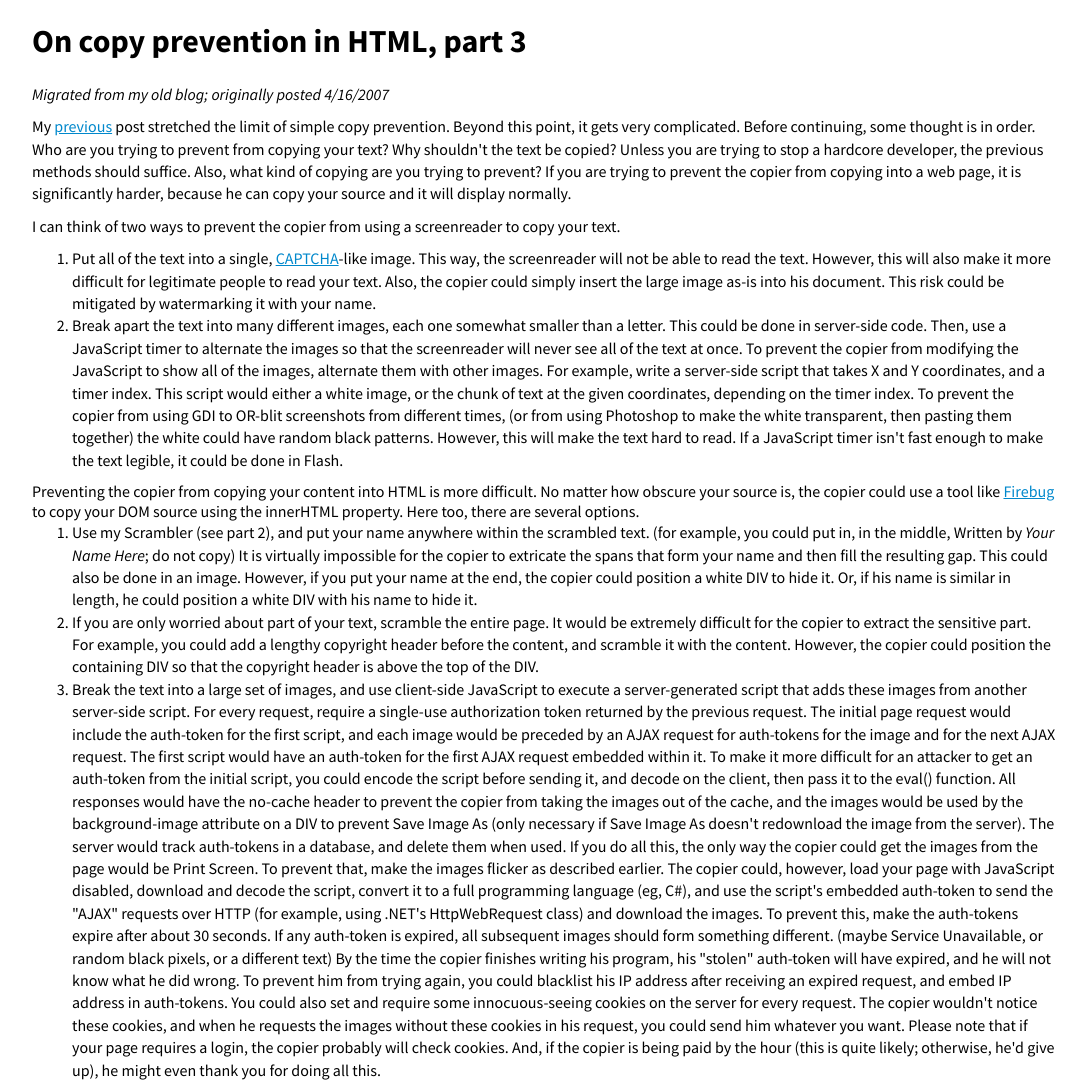
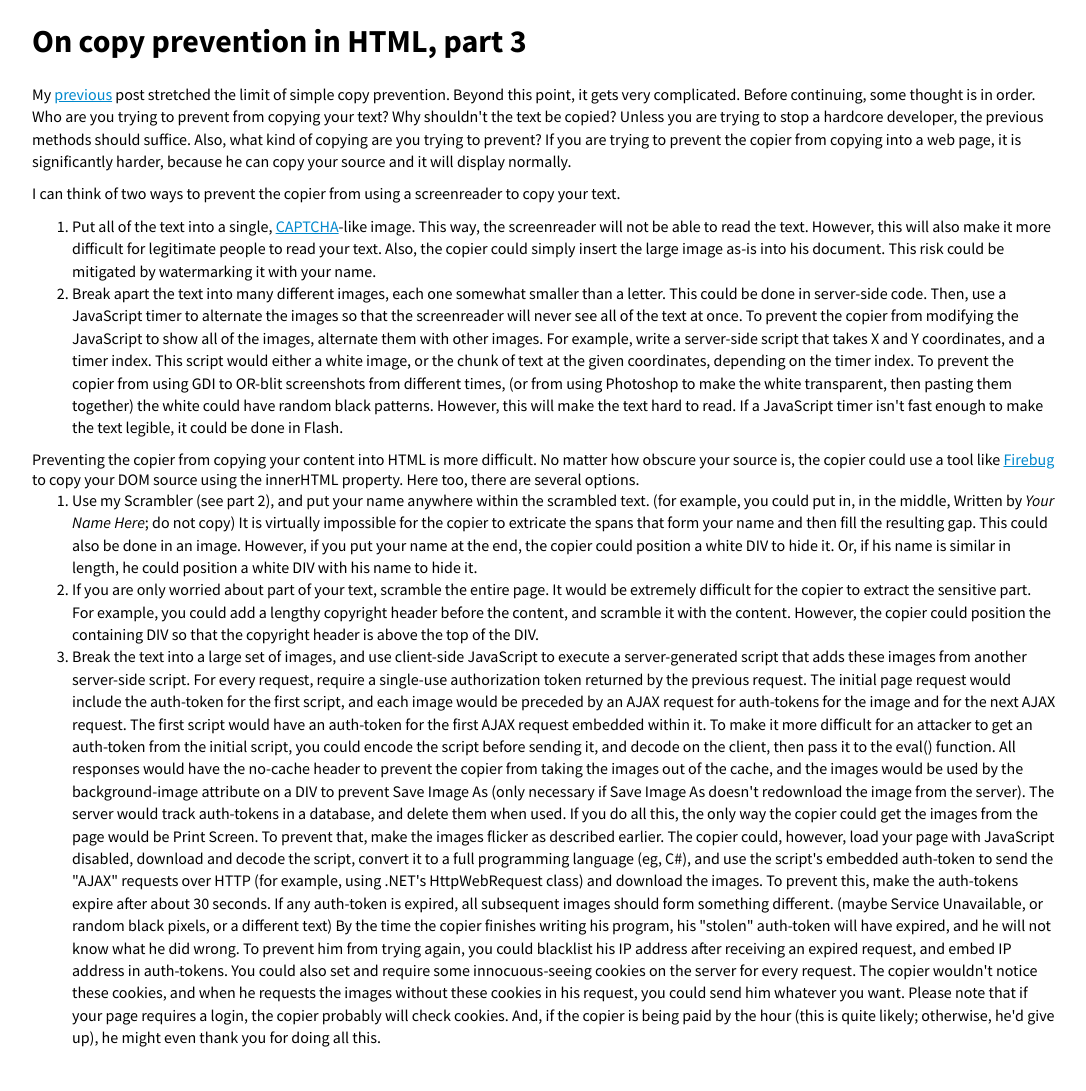
Before and after one commit to SLaks/SLaks.Blog, a Jekyll site: the page built from _posts/2007-04-27-on-copy-prevention-in-html-part-3.html, in a window 1280 px wide. Shown: the whole page, without its empty margins (96-1182 px from the left). Built offline with Jekyll 4.4.1, drawn with Linux system fonts in a browser that asks for light colours; after the commit the page ends 1059 px from its top, so only the background shows below that.

Commit message:
Update dates for migrated posts

```diff
--- a/_posts/2010-12-16-on-copy-prevention-in-html-part-1.html
+++ b/_posts/2007-04-08-on-copy-prevention-in-html-part-1.html
@@ -4,8 +4,7 @@
 permalink: "/2010/12/on-copy-prevention-in-html-part-1.html"
 uuid: "1778488699333085844"
 guid: "tag:blogger.com,1999:blog-4137132196361303955.post-1778488699333085844"
-date: "2010-12-16 14:25:00"
-updated: "2010-12-16 20:12:48"
+date: "2007-04-08 18:27:00"
 description:
 blogger:
     siteid: "4137132196361303955"
@@ -20,7 +19,7 @@
 
 {% raw %}
 <div class="css-full-post-content js-full-post-content">
-<p><i>Migrated from my old blog; originally posted 4/8/2007</i></p>  <p>Many web developers like to prevent their viewers from copying their text. While I do not approve of this, there are cases where it is appropriate.</p>  <p>The simplest way to achieve this is to use the IE only attribute UNSELECTABLE and the FireFox only css style -moz-user-select. Such HTML looks like this:</p>  <table><tbody>     <tr>       <td>         <pre class="brush: html">&lt;DIV unselectable=&quot;on&quot;
+<p>Many web developers like to prevent their viewers from copying their text. While I do not approve of this, there are cases where it is appropriate.</p>  <p>The simplest way to achieve this is to use the IE only attribute UNSELECTABLE and the FireFox only css style -moz-user-select. Such HTML looks like this:</p>  <table><tbody>     <tr>       <td>         <pre class="brush: html">&lt;DIV unselectable=&quot;on&quot;
 style=&quot;-moz-user-select:none;&quot;&gt;
 You can't select me.
 &lt;/DIV&gt;</pre>
--- a/_posts/2010-12-16-on-copy-prevention-in-html-part-2.html
+++ b/_posts/2007-04-16-on-copy-prevention-in-html-part-2.html
@@ -4,8 +4,7 @@
 permalink: "/2010/12/on-copy-prevention-in-html-part-2.html"
 uuid: "6341061042378383197"
 guid: "tag:blogger.com,1999:blog-4137132196361303955.post-6341061042378383197"
-date: "2010-12-16 14:28:00"
-updated: "2010-12-16 14:46:02"
+date: "2007-04-16 21:49:00"
 description:
 blogger:
     siteid: "4137132196361303955"
@@ -20,7 +19,6 @@
 
 {% raw %}
 <div class="css-full-post-content js-full-post-content">
-<p><i>Migrated from my old blog; originally posted 4/16/2007</i></p>
 <p>The methods discussed in my <a href="http://blog.slaks.net/2010/12/on-copy-prevention-in-html-part-1.html">previous</a> post are crude and ugly.  Most of the time, they do work, but they do nothing to prevent the user from viewing the source and copying the text from there.  Also, the user has a right to select text that should not be denied.  For example, if one wants to show someone part of a large document, the easiest way to do that is to select the part.</p>
 <textarea style="float: left; height: 2em; width: 200px;">Paste here.</textarea>
 <div>
--- a/_posts/2010-12-16-on-copy-prevention-in-html-part-3.html
+++ b/_posts/2007-04-27-on-copy-prevention-in-html-part-3.html
@@ -4,8 +4,7 @@
 permalink: "/2010/12/on-copy-prevention-in-html-part-3.html"
 uuid: "5729657627769682586"
 guid: "tag:blogger.com,1999:blog-4137132196361303955.post-5729657627769682586"
-date: "2010-12-16 14:30:00"
-updated: "2010-12-16 14:38:40"
+date: "2007-04-27 20:56:00"
 description:
 blogger:
     siteid: "4137132196361303955"
@@ -20,7 +19,6 @@
 
 {% raw %}
 <div class="css-full-post-content js-full-post-content">
-<p><i>Migrated from my old blog; originally posted 4/16/2007</i></p>
 <p>My <a href="http://blog.slaks.net/2010/12/on-copy-prevention-in-html-part-2.html">previous</a> post stretched the limit of simple copy prevention.  Beyond this point, it gets very complicated.  Before continuing, some thought is in order.  Who are you trying to prevent from copying your text?  Why shouldn't the text be copied?  Unless you are trying to stop a hardcore developer, the previous methods should suffice.  Also, what kind of copying are you trying to prevent?  If you are trying to prevent the copier from copying into a web page, it is significantly harder, because he can copy your source and it will display normally.</p>
 <p>I can think of two ways to prevent the copier from using a screenreader to copy your text.</p>
 <ol>
```
